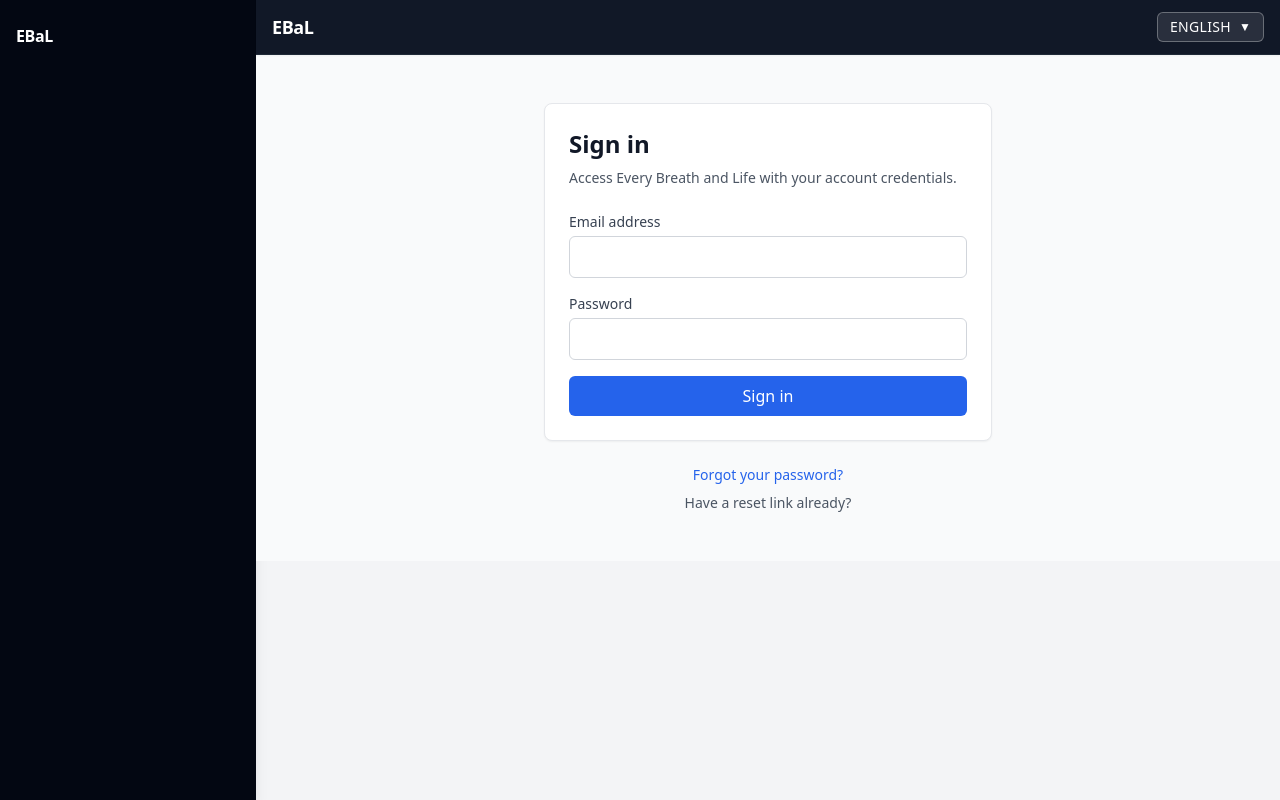
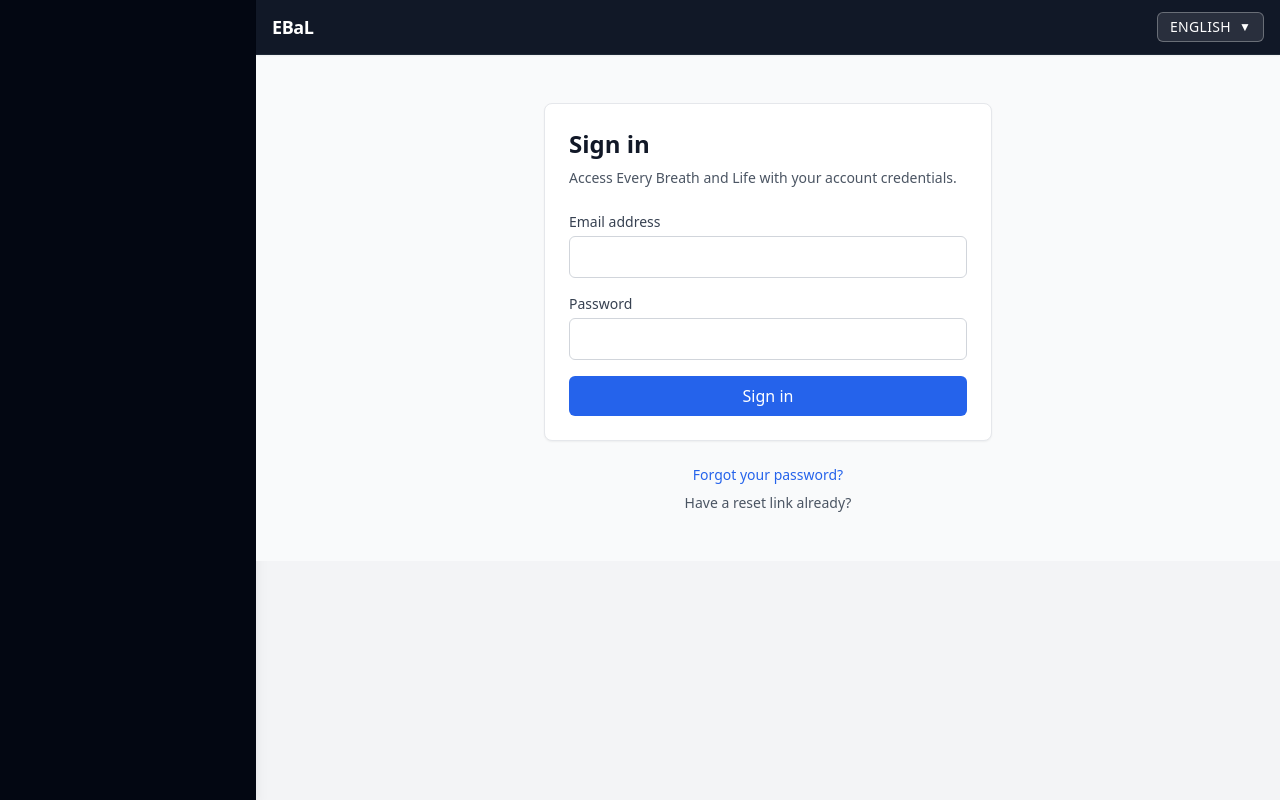
Before and after one commit to homeputers/ebal-v2, a React (Vite) app in the folder apps/web/: page /en/login in a window 1280 px wide. Built offline with nearby package versions, Linux system fonts and the light colour scheme.

Commit message:
fix(web): remove duplicate brand label

```diff
--- a/apps/web/src/components/layout/AppSideNav.tsx
+++ b/apps/web/src/components/layout/AppSideNav.tsx
@@ -52,13 +52,6 @@ export function AppSideNav({
   return (
     <Fragment>
       <aside className="hidden w-64 shrink-0 bg-gray-950 px-4 py-6 text-white shadow-lg lg:flex lg:flex-col">
-        <Link
-          to={brandHref}
-          className="mb-6 text-base font-semibold tracking-tight text-white hover:text-white/80 focus:outline-none focus-visible:ring-2 focus-visible:ring-white/60"
-        >
-          <span aria-hidden="true">EBaL</span>
-          <span className="sr-only">{t('app.title')}</span>
-        </Link>
         {navContent}
       </aside>
       {isOpen ? (
```
